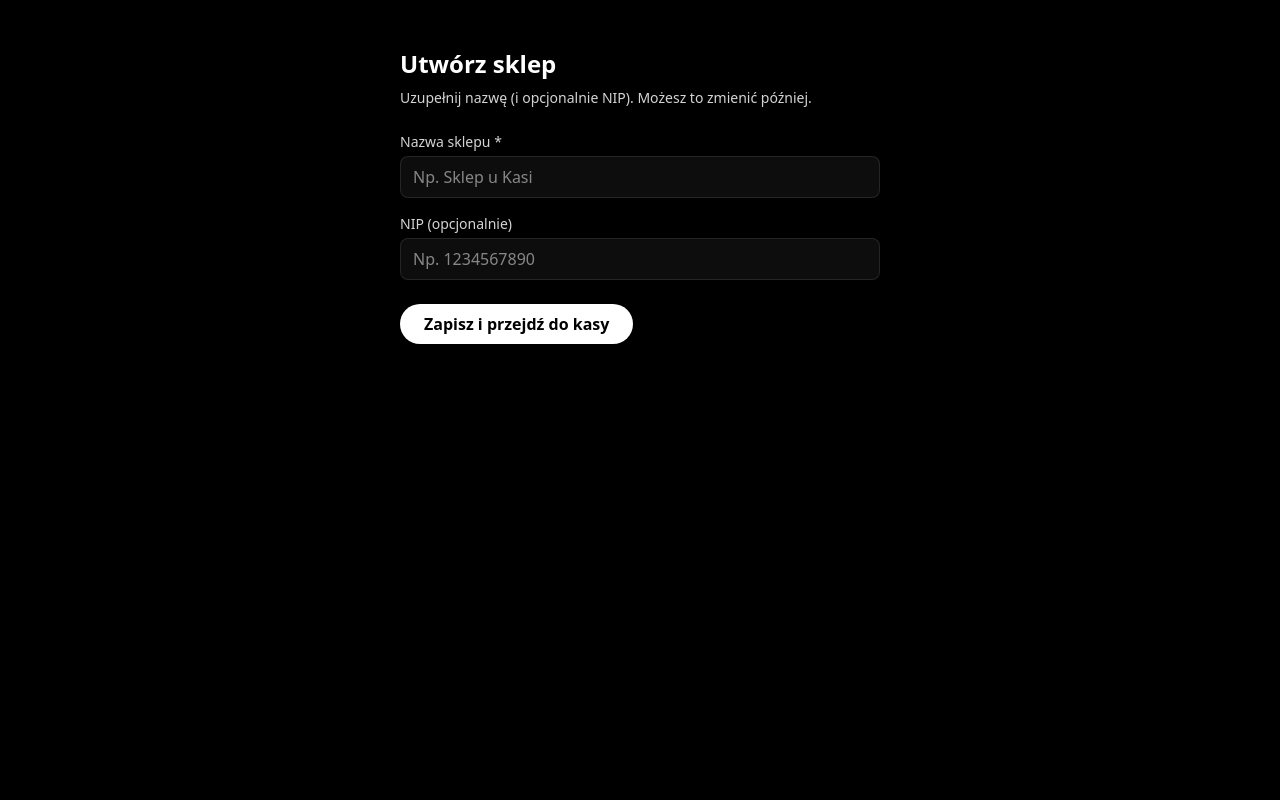
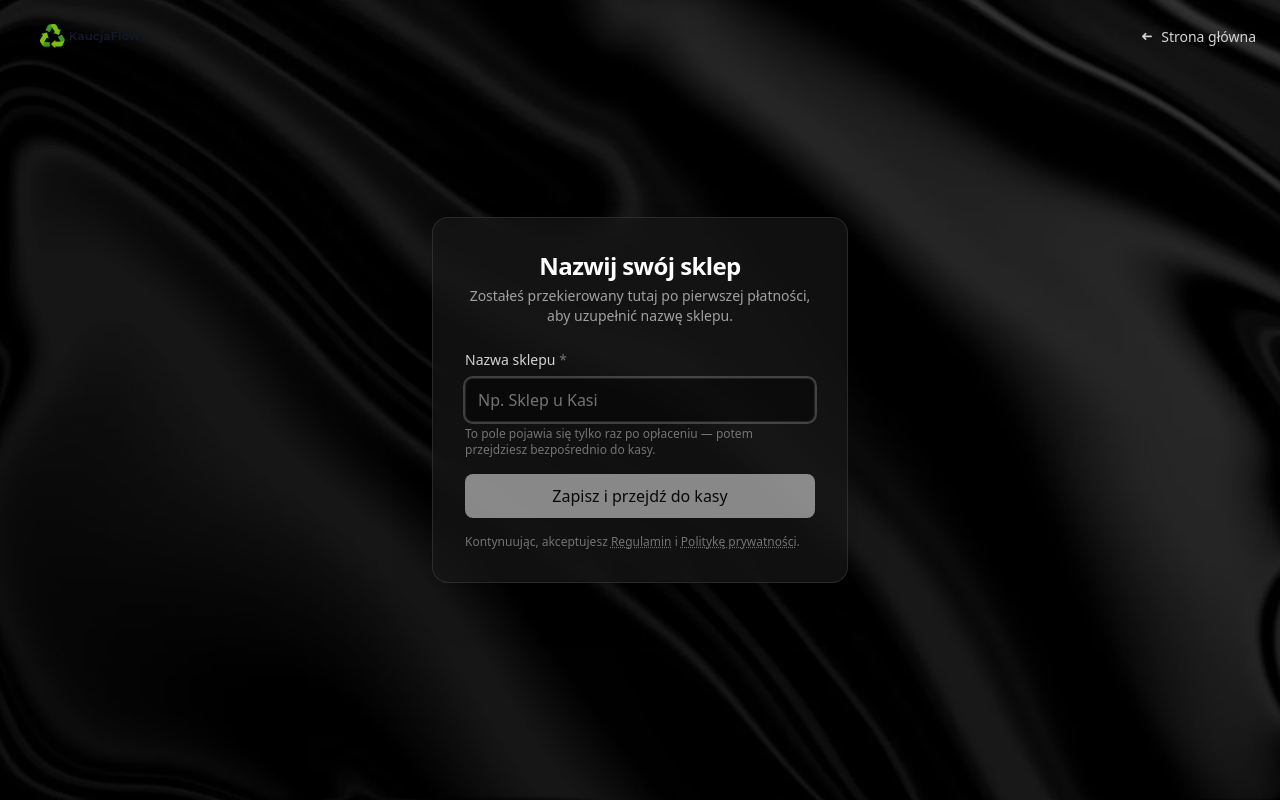
Before and after one commit to dawidglap/kaucjaflow-v2, a Next.js app: page /register in a window 1280 px wide. Built offline with nearby package versions, Linux system fonts and the light colour scheme.

Commit message:
styled register

```diff
--- a/src/app/register/page.tsx
+++ b/src/app/register/page.tsx
@@ -1,78 +1,141 @@
 'use client';
 
+import Image from 'next/image';
+import Link from 'next/link';
+import { useRouter } from 'next/navigation';
 import { useState } from 'react';
-import { useRouter } from 'next/navigation';
 
 export default function RegisterShopPage() {
+  const router = useRouter();
   const [name, setName] = useState('');
-  const [nip, setNip] = useState('');
-  const [loading, setLoading] = useState(false);
+  const [submitting, setSubmitting] = useState(false);
   const [err, setErr] = useState<string | null>(null);
-  const router = useRouter();
 
   async function onSubmit(e: React.FormEvent) {
     e.preventDefault();
     setErr(null);
-    if (!name.trim()) { setErr('Podaj nazwę sklepu'); return; }
-    setLoading(true);
+
+    const trimmed = name.trim();
+    if (trimmed.length < 2) {
+      setErr('Podaj poprawną nazwę (min. 2 znaki).');
+      return;
+    }
+
+    setSubmitting(true);
     try {
       const r = await fetch('/api/shops/register', {
         method: 'POST',
-        headers: {
-          'Content-Type': 'application/json',
-          // Se usi l’header fittizio, simula l’utente in dev:
-          // 'x-user-email': 'test@example.com'
-        },
-        body: JSON.stringify({ name, nip: nip || null }),
+        headers: { 'content-type': 'application/json' },
+        body: JSON.stringify({ name: trimmed }),
       });
-      const j = await r.json();
-      if (!r.ok || !j.ok) throw new Error(j.error || 'REGISTER_FAILED');
-      router.replace('/pos'); // avanti direttamente alla cassa
+      const j = await r.json().catch(() => ({}));
+      if (!r.ok || !j?.ok) {
+        throw new Error(j?.error || 'Nie udało się zapisać nazwy sklepu.');
+      }
+      router.replace('/pos'); // pierwsze wejście do kasy po rejestracji
     } catch (e: any) {
-      setErr(e.message || 'Wystąpił błąd');
+      setErr(e?.message || 'Wystąpił nieoczekiwany błąd.');
     } finally {
-      setLoading(false);
+      setSubmitting(false);
     }
   }
 
   return (
-    <main className="mx-auto max-w-lg px-4 py-12 text-white">
-      <h1 className="text-2xl font-semibold">Utwórz sklep</h1>
-      <p className="mt-2 text-sm text-neutral-300">
-        Uzupełnij nazwę (i opcjonalnie NIP). Możesz to zmienić później.
+    <main
+      className="min-h-screen relative flex items-center justify-center overflow-hidden text-white"
+      style={{
+        backgroundImage: "url('/images/bg-login.webp')",
+        backgroundSize: 'cover',
+        backgroundPosition: 'center',
+      }}
+    >
+      {/* Overlay */}
+      <div aria-hidden className="pointer-events-none absolute inset-0 bg-black/60" />
+
+      {/* Logo (tak jak w /login) */}
+      <div className="absolute top-6 left-6 z-20">
+        <Link href="/" className="inline-flex items-center gap-3" aria-label="KaucjaFlow — Strona główna">
+          <span className="relative block h-6 w-[132px]">
+            {/* Light mode */}
+            <Image
+              src="/images/logo-light.png"
+              alt="KaucjaFlow"
+              fill
+              sizes="132px"
+              className="object-contain block dark:hidden"
+              priority
+            />
+            {/* Dark mode */}
+            <Image
+              src="/images/logo-dark.png"
+              alt="KaucjaFlow"
+              fill
+              sizes="132px"
+              className="object-contain hidden dark:block"
+              priority
+            />
+          </span>
+        </Link>
+      </div>
+
+      {/* Link powrotny (mobilny) */}
+      <div className="absolute top-6 right-6 z-20">
+        <Link
+          href="/"
+          className="inline-flex items-center gap-2 text-sm text-neutral-300 hover:text-white"
+        >
+          <span className="inline-block rotate-180 select-none">➜</span> Strona główna
+        </Link>
+      </div>
+
+      {/* Karta */}
+      <div className="relative z-10 w-full max-w-md px-4">
+        <div className="rounded-2xl border border-white/10 bg-neutral-900/70 backdrop-blur-md shadow-2xl">
+          <div className="px-8 pt-8 text-center">
+            <h1 className="text-2xl font-semibold tracking-tight text-white">Nazwij swój sklep</h1>
+            <p className="mt-1 text-sm text-neutral-400">
+              Zostałeś przekierowany tutaj po pierwszej płatności, aby uzupełnić nazwę sklepu.
+
             </p>
+          </div>
 
-      <form onSubmit={onSubmit} className="mt-6 space-y-4">
+          <form onSubmit={onSubmit} className="px-8 mt-6 space-y-4 pb-8">
             <div>
-          <label className="mb-1 block text-sm text-neutral-300">Nazwa sklepu *</label>
+              <label className="block text-sm text-neutral-300 mb-2">
+                Nazwa sklepu <span className="text-neutral-500">*</span>
+              </label>
               <input
-            className="w-full rounded-lg border border-white/10 bg-white/5 px-3 py-2 outline-none focus:ring-2 focus:ring-emerald-400/40"
+                autoFocus
+                maxLength={80}
                 value={name}
                 onChange={(e) => setName(e.target.value)}
                 placeholder="Np. Sklep u Kasi"
-            required
+                className="w-full h-11 rounded-lg border border-white/10 bg-black/40 text-white placeholder:text-neutral-500 px-3 outline-none focus:ring-2 focus:ring-white/20"
               />
-        </div>
-        <div>
-          <label className="mb-1 block text-sm text-neutral-300">NIP (opcjonalnie)</label>
-          <input
-            className="w-full rounded-lg border border-white/10 bg-white/5 px-3 py-2 outline-none focus:ring-2 focus:ring-emerald-400/40"
-            value={nip}
-            onChange={(e) => setNip(e.target.value)}
-            placeholder="Np. 1234567890"
-          />
+              <p className="mt-1 text-xs text-neutral-500">
+                To pole pojawia się tylko raz po opłaceniu — potem przejdziesz bezpośrednio do kasy.
+              </p>
             </div>
 
-        {err && <p className="text-sm text-red-300">{err}</p>}
+            {err && <p className="text-sm text-rose-400">{err}</p>}
 
             <button
               type="submit"
-          disabled={loading}
-          className="mt-2 inline-flex items-center justify-center rounded-full bg-white px-6 py-2 font-semibold text-black hover:opacity-95 disabled:opacity-60"
+              disabled={submitting || !name.trim()}
+              className="w-full h-11 rounded-lg bg-white text-black font-medium hover:bg-neutral-200 active:scale-[.99] transition disabled:opacity-50 disabled:cursor-not-allowed"
             >
-          {loading ? 'Zapisywanie…' : 'Zapisz i przejdź do kasy'}
+              {submitting ? 'Zapisywanie…' : 'Zapisz i przejdź do kasy'}
             </button>
+
+            <p className="text-xs text-neutral-500">
+              Kontynuując, akceptujesz{' '}
+              <Link href="/legal/terms" className="underline decoration-dotted">Regulamin</Link>{' '}
+              i{' '}
+              <Link href="/legal/privacy" className="underline decoration-dotted">Politykę prywatności</Link>.
+            </p>
           </form>
+        </div>
+      </div>
     </main>
   );
 }
```
Lines whose indentation alone changed are shown as unchanged.
